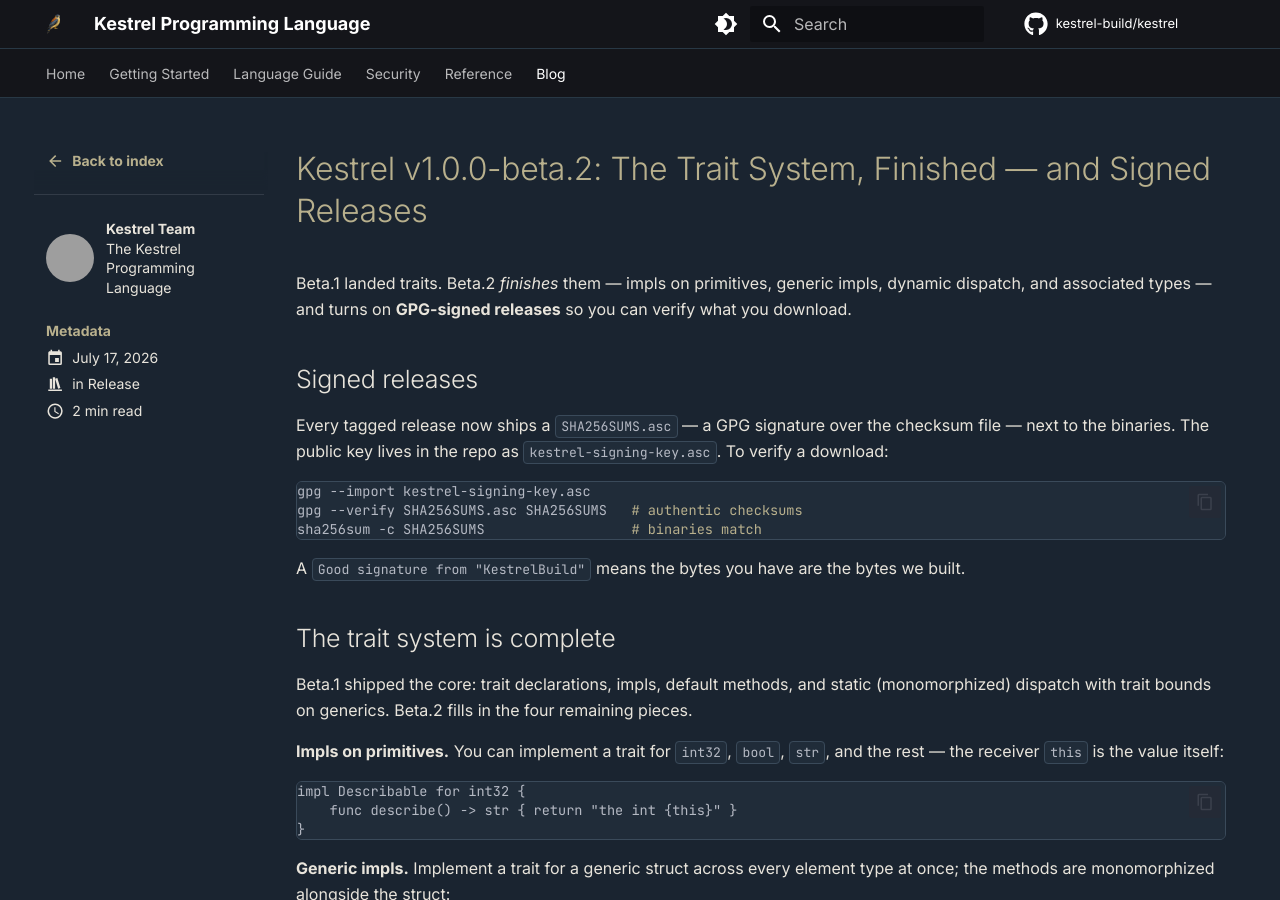
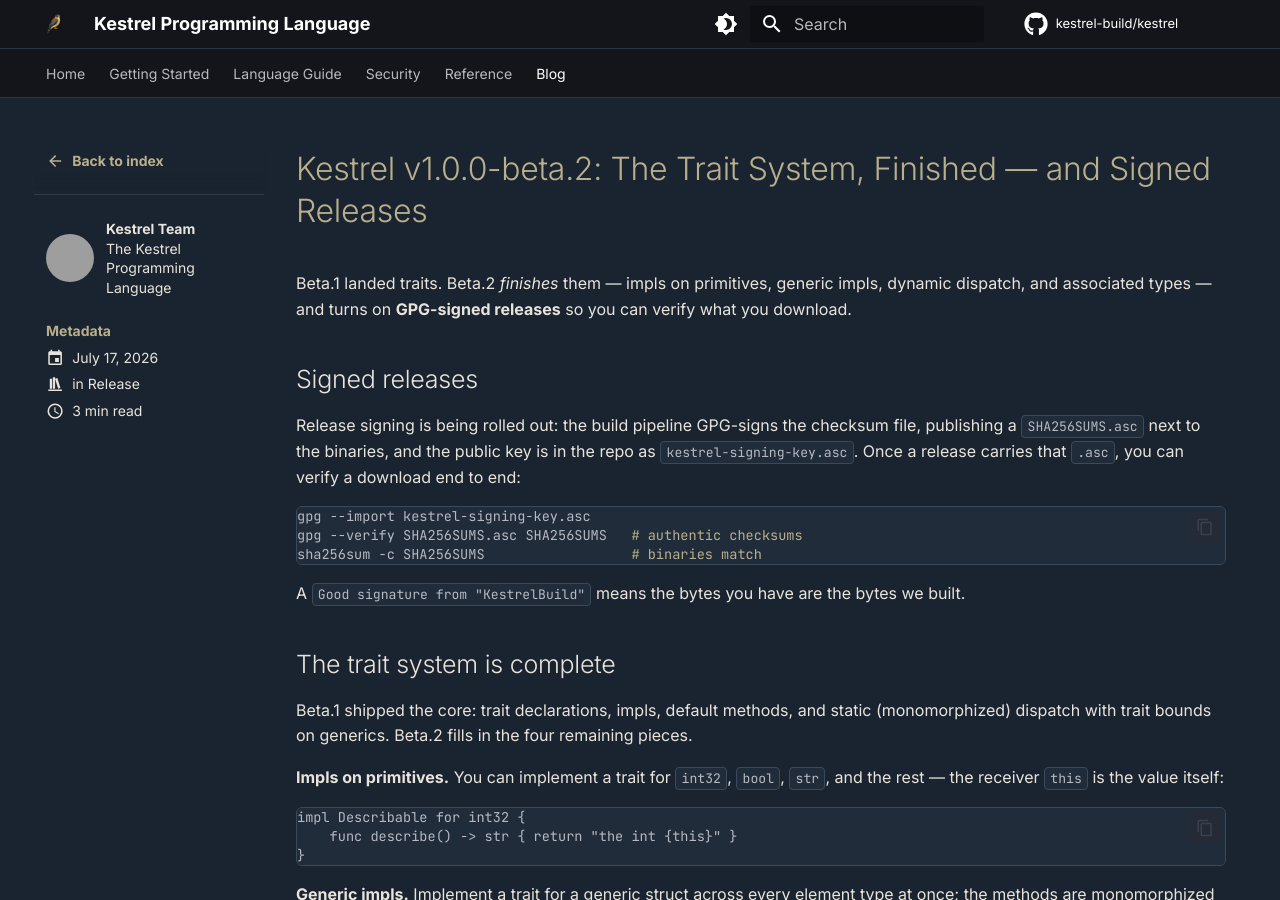
Before and after one commit to kestrel-build/kestrel-build.github.io, an MkDocs documentation site: the page built from docs/blog/posts/2026-07-17-beta-2-release.md, in a window 1280 px wide and 900 px high. Built offline with MkDocs 1.6.1 and Material for MkDocs 9.7.7, drawn with Linux system fonts in a browser that asks for light colours; comment, search, counter and statistics services are not loaded; grey boxes are pictures that could not be loaded.

Commit message:
blog: soften signing claim until signed releases flow; add FUNDING.yml template

````diff
--- a/docs/blog/posts/2026-07-17-beta-2-release.md
+++ b/docs/blog/posts/2026-07-17-beta-2-release.md
@@ -16,9 +16,10 @@ releases** so you can verify what you download.
 
 ## Signed releases
 
-Every tagged release now ships a `SHA256SUMS.asc` — a GPG signature over the
-checksum file — next to the binaries. The public key lives in the repo as
-`kestrel-signing-key.asc`. To verify a download:
+Release signing is being rolled out: the build pipeline GPG-signs the checksum
+file, publishing a `SHA256SUMS.asc` next to the binaries, and the public key is
+in the repo as `kestrel-signing-key.asc`. Once a release carries that `.asc`,
+you can verify a download end to end:
 
 ```bash
 gpg --import kestrel-signing-key.asc
````
Also changed, not shown: 1 other file.
